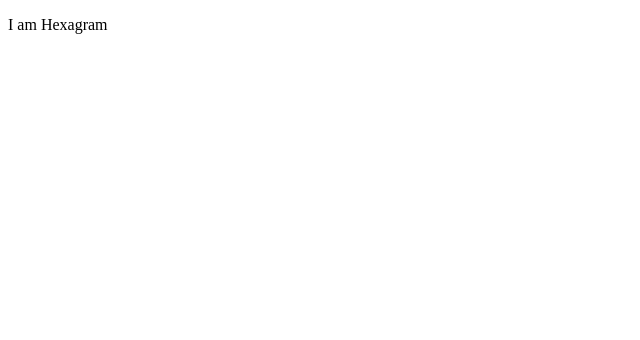
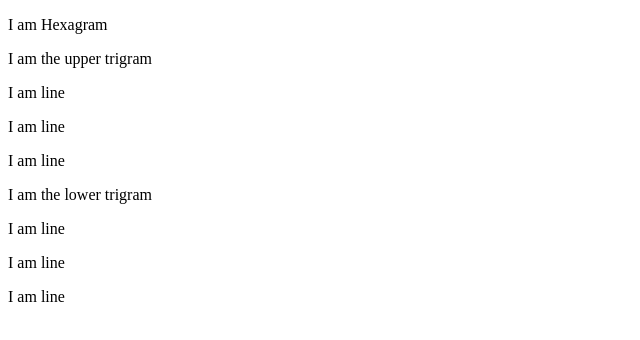
Before and after one commit to RandyBoBandy92/React-IChing, a React (Create React App) app in the folder ichingreact/: page / in a window 1280 px wide. Shown: the top 340 px of the page, without its empty margins (0-640 px from the left). Built offline with nearby package versions, Linux system fonts and the light colour scheme.

Commit message:
ok i truncated everything into one file

```diff
--- a/ichingreact/src/App.js
+++ b/ichingreact/src/App.js
@@ -1,8 +1,50 @@
 import React from "react";
-import Hexagram from "./Hexagram";
-import Trigram from './Trigram'
-import Line from './Line'
 
+
+class Line extends React.Component {
+  constructor(props) {
+    super(props)
+  }
+  render() {
+    return (
+      <p>I am line</p>
+    )
+  }
+}
+class Trigram extends React.Component {
+    constructor(props) {
+        super(props)
+    }
+
+    render() {
+        return (
+            <div>
+              <p>I am the {this.props.trigramData.position} trigram</p>
+              <Line/>
+              <Line/>
+              <Line/>
+            </div>
+        )
+    }
+}
+
+class Hexagram extends React.Component {
+  constructor(props) {
+    super(props);
+  }
+  render() {
+    console.log(this.props.hexagramData.hexagramNumber)
+    return (
+      <div className="hexagram">
+          <p>I am Hexagram {this.props.hexagramData.hexagramNumber}</p>
+          <Trigram
+          trigramData={this.props.trigramData.upperTrigram}/>
+          <Trigram
+          trigramData={this.props.trigramData.lowerTrigram}/>
+      </div>
+    );
+  }
+}
 class App extends React.Component {
   constructor(props) {
     super(props);
@@ -32,19 +74,13 @@ class App extends React.Component {
   }
 
   render() {
+    // console.log(this.state.hexagramData)
     return (
       <div className="app">
         <Hexagram
-        hexagramData={this.state.hexagramData}>
-            <Trigram
-            trigramData={this.state.trigramData}>
-
-            </Trigram>
-            <Trigram
-            trigramData={this.state.trigramData}>
-
-            </Trigram>
-        </Hexagram>
+        hexagramData={this.state.hexagramData}
+        trigramData={this.state.trigramData}
+        />
       </div>
     );
   }
--- a/ichingreact/src/Hexagram.js
+++ /dev/null
@@ -1,17 +0,0 @@
-import React from "react";
-import Trigram from "./Trigram";
-
-class Hexagram extends React.Component {
-  constructor(props) {
-    super(props);
-  }
-  render() {
-    return (
-      <div className="hexagram">
-          <p>I am Hexagram</p>
-      </div>
-    );
-  }
-}
-
-export default Hexagram;
--- a/ichingreact/src/Trigram.js
+++ /dev/null
@@ -1,17 +0,0 @@
-import React from 'react'
-
-class Trigram extends React.Component {
-    constructor(props) {
-        super(props)
-    }
-
-    render() {
-        return (
-            <div className={this.props.trigramData.position}>
-
-            </div>
-        )
-    }
-}
-
-export default Trigram
```
Also changed, not shown: ichingreact/src/Line.js (deleted), 1 other file (tests, documents, lock files or other folders).
